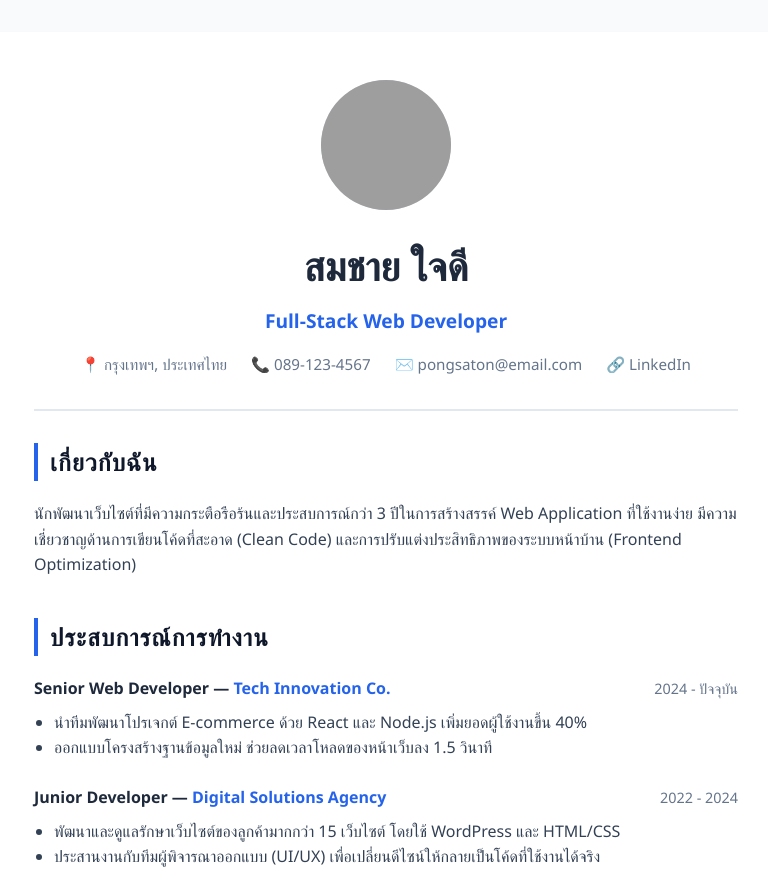
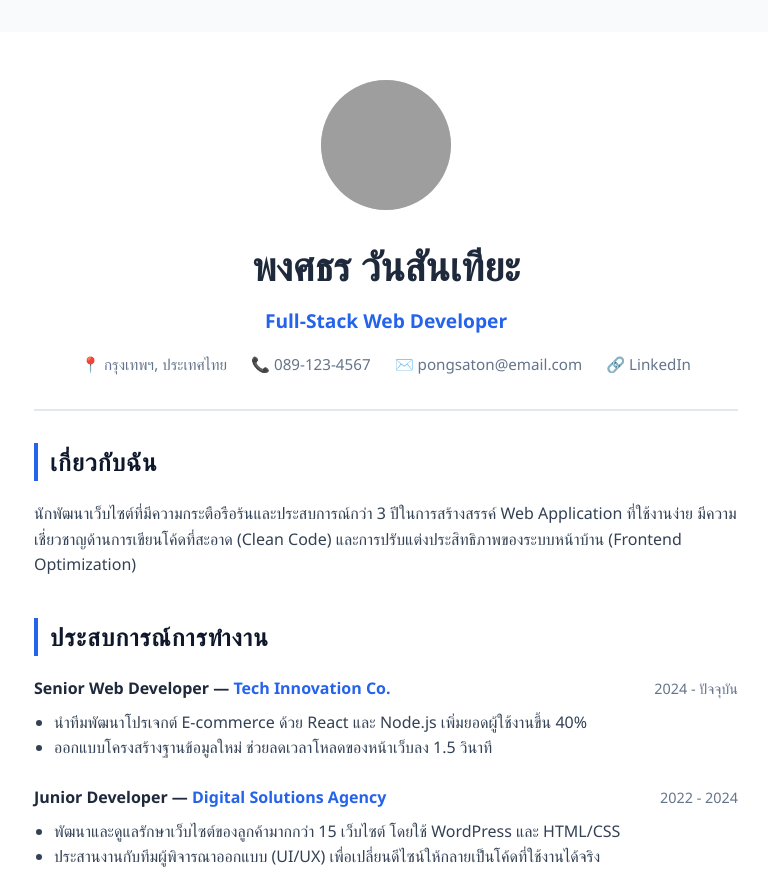
Before and after one commit to Leokrean/ResumePST, a plain HTML site: page index.html in a window 1280 px wide. Shown: the top 873 px of the page, without its empty margins (254-1022 px from the left). Drawn offline with Linux system fonts and the light colour scheme; grey boxes are pictures that could not be loaded.

Commit message:
Update name in index.html

```diff
--- a/index.html
+++ b/index.html
@@ -186,7 +186,7 @@
     <header>
         <!-- สามารถใส่ URL รูปภาพโปรไฟล์ของคุณใน src -->
         <div style="display:inline-block;"><img src="https://placeholder.com" alt="Profile" class="profile-img"></div>
-        <h1>สมชาย ใจดี</h1>
+        <h1>พงศธร วันสันเทียะ</h1>
         <p class="subtitle">Full-Stack Web Developer</p>
         <div class="contact-info">
             <span>📍 กรุงเทพฯ, ประเทศไทย</span>
```
